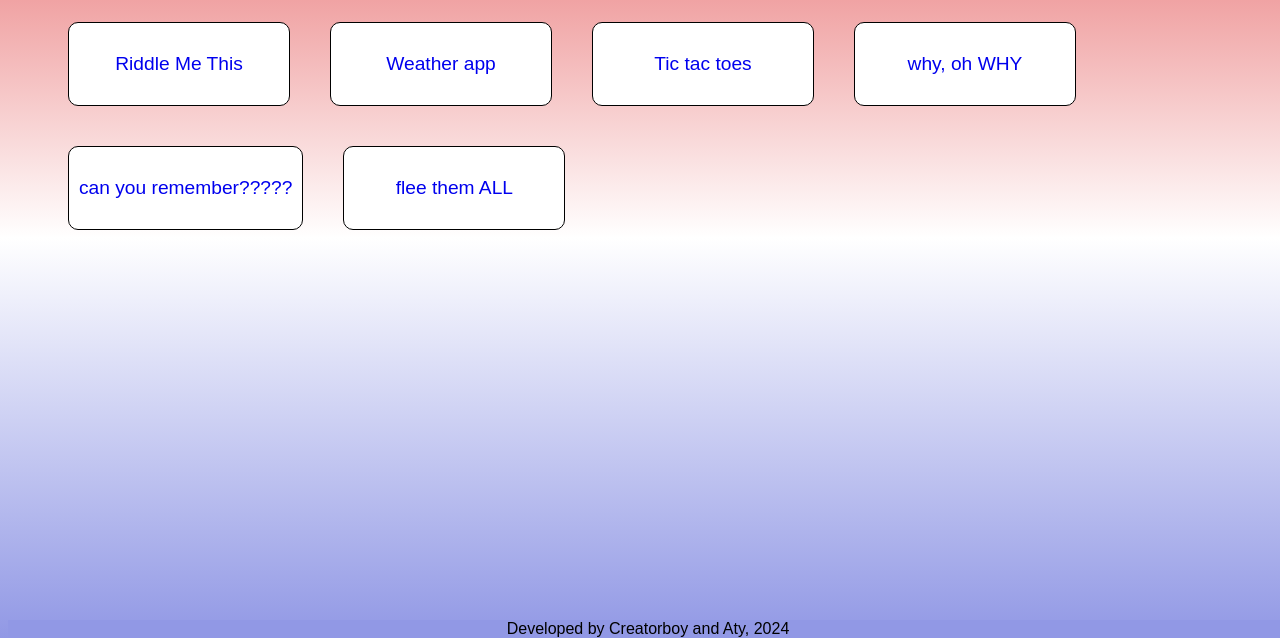
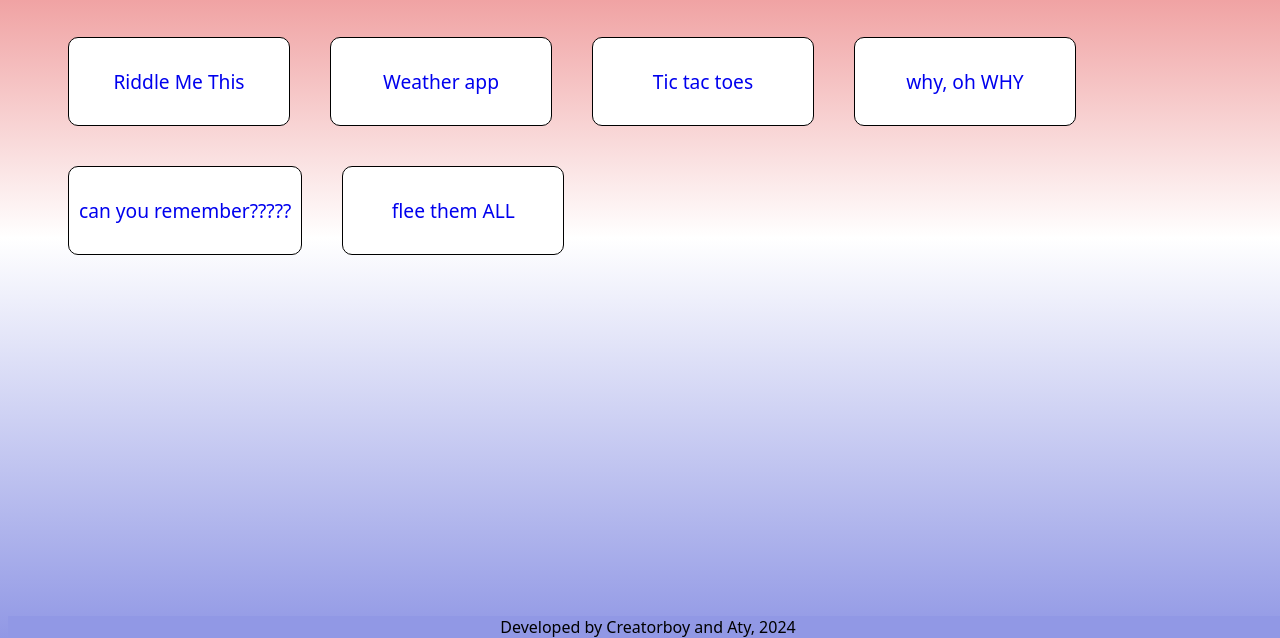
Before and after one commit to creatorboyandaty/creatorboyandaty.github.io, a plain HTML site: page index.html in a window 1280 px wide. Shown: the part 162-800 px from the top of the page. Drawn offline with Linux system fonts and the light colour scheme.

Commit message:
change font

```diff
--- a/style.css
+++ b/style.css
@@ -1,7 +1,7 @@
 html {
   height: 100%;
   text-align: center;
-  font-family: fantasy;
+  font-family: system-ui;
 }
 
 header {
```
